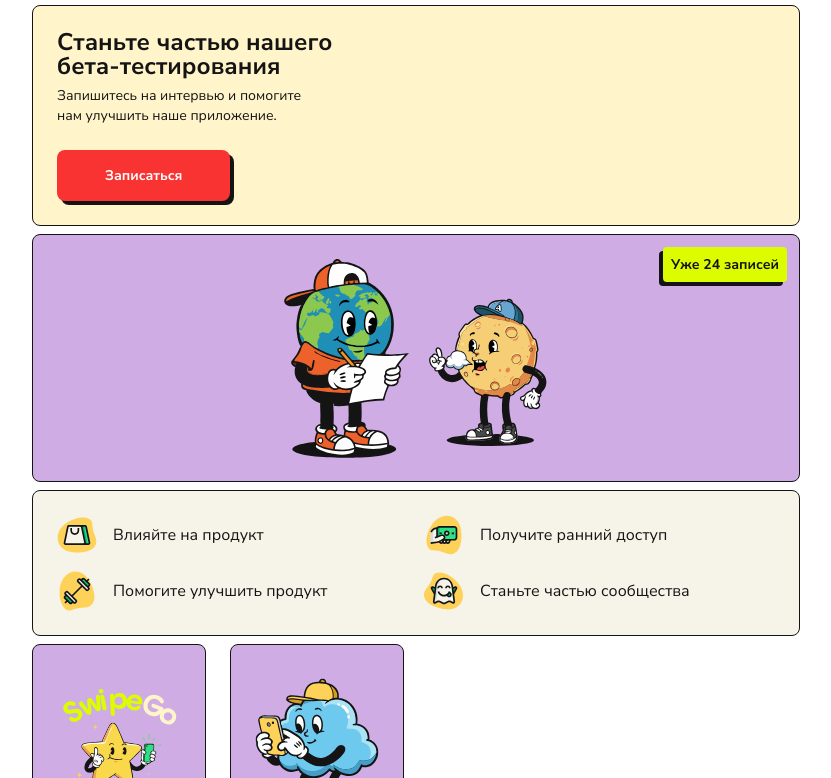
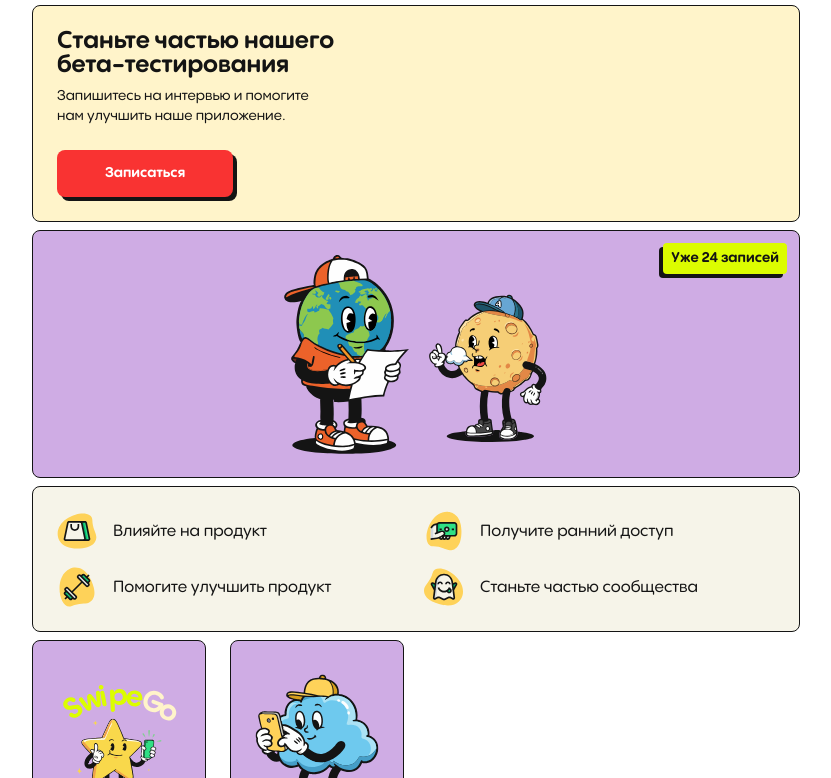
Before and after one commit to Lilolilo-lilo/Interview, a plain HTML site: page index.html in a window 1280 px wide. Shown: the part 125-903 px from the top of the page, without its empty margins (224-1055 px from the left). Drawn offline with Linux system fonts and the light colour scheme.

Commit message:
update fonts

```diff
--- a/index.html
+++ b/index.html
@@ -4,11 +4,8 @@
     <meta charset="UTF-8">
     <meta name="viewport" content="width=device-width, initial-scale=1.0">
     <title>SwipeGo - Бета-тестирование</title>
-    <link rel="preconnect" href="https://fonts.googleapis.com">
-    <link rel="preconnect" href="https://fonts.gstatic.com" crossorigin>
-    <link href="https://fonts.googleapis.com/css2?family=Nunito+Sans:ital,wght@0,300;0,400;0,500;0,600;0,700;1,300;1,400;1,500;1,600;1,700&display=swap" rel="stylesheet">
     <link rel="stylesheet" href="reset.css">
-    <link rel="stylesheet" href="styles.css?v=1.1">
+    <link rel="stylesheet" href="styles.css?v=1.2">
 </head>
 <body>
     <div class="container">
--- a/styles.css
+++ b/styles.css
@@ -1,5 +1,27 @@
 /* Подключение шрифтов */
-@import url('https://fonts.googleapis.com/css2?family=Nunito+Sans:ital,wght@0,300;0,400;0,500;0,600;0,700;1,300;1,400;1,500;1,600;1,700&display=swap');
+@font-face {
+    font-family: 'PPPangramSansRounded';
+    src: url('./fonts/PPPangramSansRounded-Medium.woff2') format('woff2');
+    font-weight: 500;
+    font-style: normal;
+    font-display: swap;
+}
+
+@font-face {
+    font-family: 'PPPangramSansRounded';
+    src: url('./fonts/PPPangramSansRounded-Semibold.woff2') format('woff2');
+    font-weight: 600;
+    font-style: normal;
+    font-display: swap;
+}
+
+@font-face {
+    font-family: 'PPPangramSansRounded';
+    src: url('./fonts/PPPangramSansRounded-Bold.woff2') format('woff2');
+    font-weight: 700;
+    font-style: normal;
+    font-display: swap;
+}
 
 /* Общие стили */
 :root {
@@ -23,7 +45,7 @@
     --Colors-Specific: #DCFD00;
     --Colors-Text: #141414;
     --Colors-Background-4: #F6F4E9;
-    --Fonts-Font: 'Nunito Sans', sans-serif;
+    --Fonts-Font: 'PPPangramSansRounded', sans-serif;
 }
 
 * {
@@ -33,7 +55,7 @@
 }
 
 body {
-    font-family: 'Nunito Sans', sans-serif;
+    font-family: 'PPPangramSansRounded', sans-serif;
     background-color: var(--primary-bg);
     color: var(--text-color);
     transition: all 0.3s ease;
@@ -75,7 +97,7 @@ body {
     font-weight: 700;
     font-size: 16px;
     color: var(--text-color, #141414);
-    font-family: var(--Fonts-Font, "Nunito Sans");
+    font-family: var(--Fonts-Font, "PPPangramSansRounded");
     font-style: normal;
     line-height: normal;
     margin-left: 8px;
@@ -95,7 +117,7 @@ body {
     font-size: 24px;
     margin-bottom: 8px;
     color: var(--text-color, #141414);
-    font-family: var(--Fonts-Font, "Nunito Sans");
+    font-family: var(--Fonts-Font, "PPPangramSansRounded");
     line-height: 24px; /* 109.091% */
     text-align: left;
     width: 296px;
@@ -106,7 +128,7 @@ body {
     font-size: 14px;
     margin-bottom: 16px;
     color: var(--text-color, #141414);
-    font-family: var(--Fonts-Font, "Nunito Sans");
+    font-family: var(--Fonts-Font, "PPPangramSansRounded");
     line-height: 20px; /* 142.857% */
     text-align: left;
     width: 259px;
@@ -128,7 +150,7 @@ body {
     font-size: 14px;
     cursor: pointer;
     transition: all 0.3s ease;
-    font-family: var(--Fonts-Font, "Nunito Sans");
+    font-family: var(--Fonts-Font, "PPPangramSansRounded");
     line-height: normal;
     box-shadow: 4px 4px 0px 0px var(--border-color, #141414);
     display: flex;
@@ -175,7 +197,7 @@ body {
     background: var(--Colors-Specific, #DCFD00);
     box-shadow: -4px 4px 0px 0px var(--Colors-Border, #141414);
     color: var(--Colors-Text, #141414);
-    font-family: var(--Fonts-Font, "Nunito Sans");
+    font-family: var(--Fonts-Font, "PPPangramSansRounded");
     font-size: 14px;
     font-weight: 700;
     line-height: normal;
@@ -205,7 +227,7 @@ body {
 
 .benefit-item span {
     color: var(--Colors-Text, #141414);
-    font-family: var(--Fonts-Font, "Nunito Sans");
+    font-family: var(--Fonts-Font, "PPPangramSansRounded");
     font-size: 16px;
     font-weight: 400;
     line-height: normal;
@@ -266,7 +288,7 @@ body {
 
 .faq-question span {
     color: var(--Colors-Text, #141414);
-    font-family: var(--Fonts-Font, "Nunito Sans");
+    font-family: var(--Fonts-Font, "PPPangramSansRounded");
     font-size: 16px;
     font-weight: 400;
     line-height: normal;
@@ -278,7 +300,7 @@ body {
 
 .faq-answer p {
     color: var(--Colors-Text-2, #454545);
-    font-family: var(--Fonts-Font, "Nunito Sans");
+    font-family: var(--Fonts-Font, "PPPangramSansRounded");
     font-size: 14px;
     font-weight: 400;
     line-height: 20px;
@@ -312,7 +334,7 @@ body {
 
 .telegram-link a {
     color: var(--Colors-Text, #141414);
-    font-family: var(--Fonts-Font, "Nunito Sans");
+    font-family: var(--Fonts-Font, "PPPangramSansRounded");
     font-size: 16px;
     font-weight: 700;
     line-height: normal;
@@ -321,7 +343,7 @@ body {
 
 .telegram-link p {
     color: var(--Colors-Text, #141414);
-    font-family: var(--Fonts-Font, "Nunito Sans");
+    font-family: var(--Fonts-Font, "PPPangramSansRounded");
     font-size: 14px;
     font-weight: 400;
     line-height: normal;
```
Also changed, not shown: fonts/PPPangramSansRounded-Bold.woff2 (added), fonts/PPPangramSansRounded-Medium.woff2 (added), fonts/PPPangramSansRounded-Semibold.woff2 (added).
